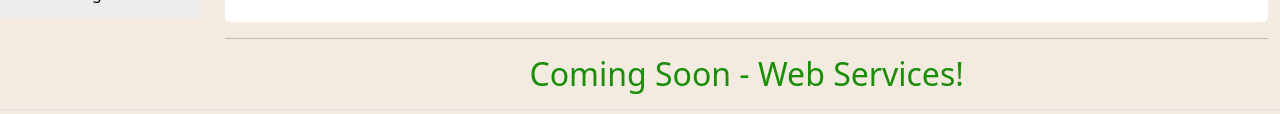
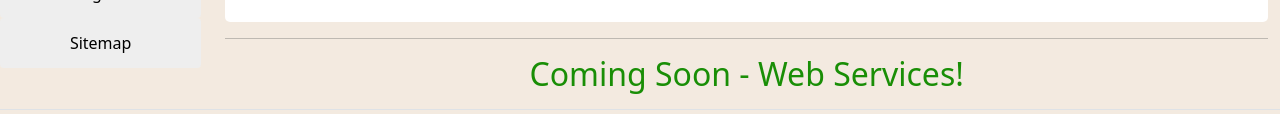
Before and after one commit to JeanEspinosa19/Badstore, a plain HTML site: page supplierHome.html in a window 1280 px wide. Shown: the part 498-612 px from the top of the page. Drawn offline with nearby package versions, Linux system fonts and the light colour scheme; a web font is replaced by a local one.

Commit message:
Update supplierHome.html

```diff
--- a/supplierHome.html
+++ b/supplierHome.html
@@ -38,6 +38,7 @@
                 <a href="#" class="btn">Supplier Contract</a>
                 <a href="#" class="btn">Supplier Procedures</a>
                 <a href="index.html" class="btn">Logout</a>
+                <a href="Sitemap.html" class="btn">Sitemap</a>
 
             </div>
         </div>
```
